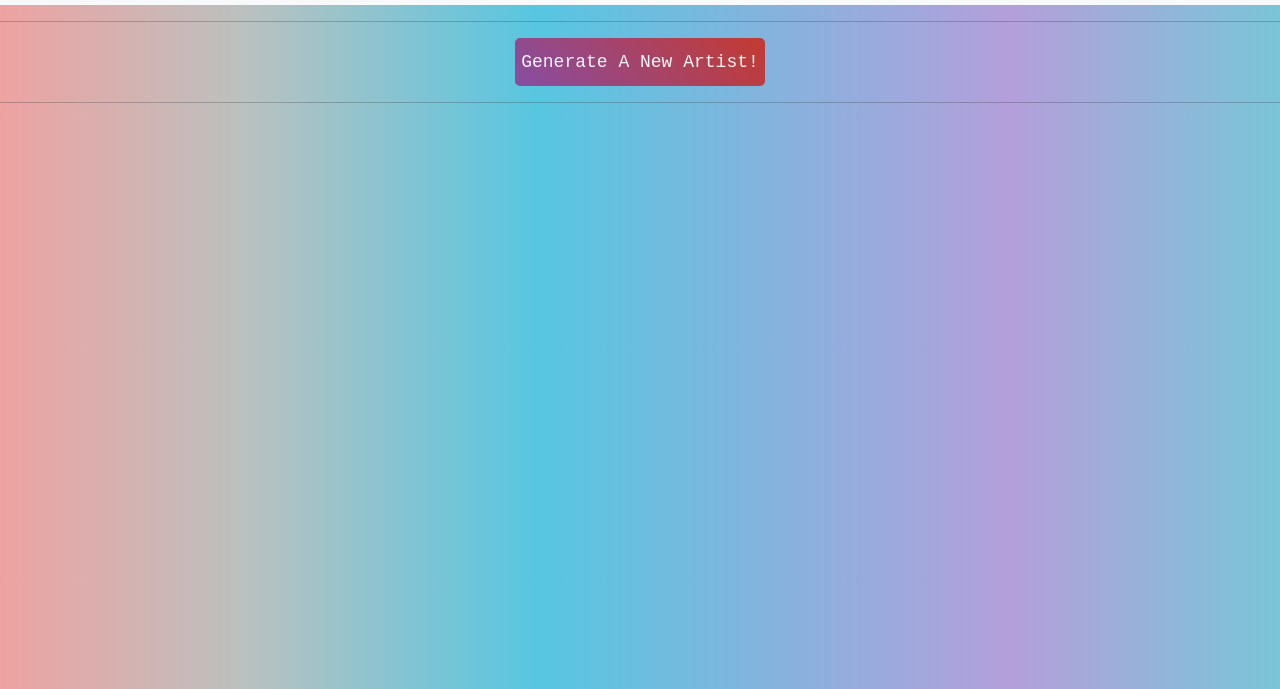
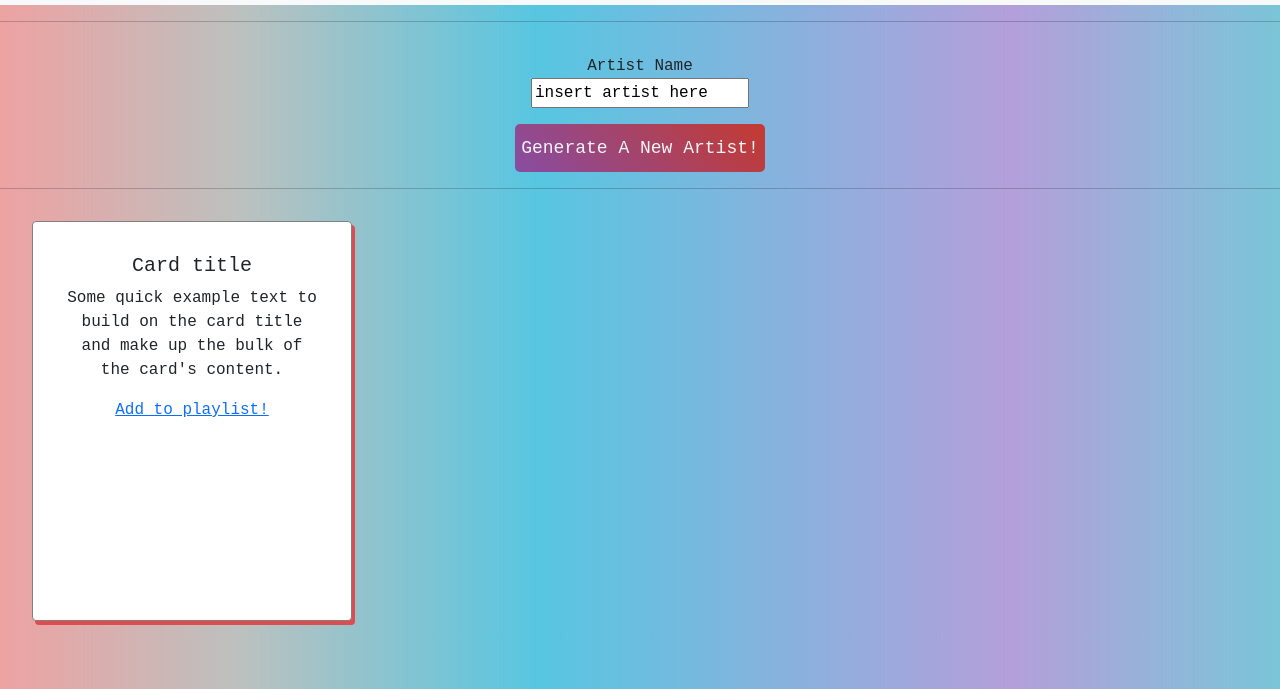
Before and after one commit to mariamnersisyan97/MusicFinderApp, a website: page index.html in a window 1280 px wide. Shown: the part 111-800 px from the top of the page. Drawn offline with nearby package versions, Linux system fonts and the light colour scheme; no server answers.

Commit message:
form added

```diff
--- a/index.css
+++ b/index.css
@@ -14,6 +14,10 @@ body {
     margin: 1rem 2rem;
     box-shadow: 3px 4px #e04b52;
     justify-content: center;
+  }
+  form {
+    text-align: center;
+    padding: 1rem;
   }
 
   button {
--- a/index.html
+++ b/index.html
@@ -70,19 +70,24 @@
 </nav>
 <hr />
 <!-- Navbar -->
+<!-- Search Form with New Artist Generator-->
+<form>
+    <label for="artist"> Artist Name</label><br>
+    <input type ="text" id="text-input" value ="insert artist here"><br>
+</form>
+<!-- button -->
 <button type="button" id="music-button">Generate A New Artist!</button>
 
 <hr />
-<!-- <div class="card" style="width: 20rem;">
+<div class="card" style="width: 20rem;">
   <div class="card-body">
     <h5 class="card-title">Card title</h5>
     <p class="card-text">Some quick example text to build on the card title and make up the bulk of the card's content.</p>
     <a href="#" id="add-to-playlist-button">Add to playlist!</a>
   </div>
-</div> -->
-<div class = "artist-card">
-  <ul id="artists-ul"></ul>
 </div>
+
+
 
     <script type="text/javascript" src="src/index.js"></script>
   <script src="https://cdn.jsdelivr.net/npm/@popperjs/core@2.10.2/dist/umd/popper.min.js" integrity="sha384-7+zCNj/IqJ95wo16oMtfsKbZ9ccEh31eOz1HGyDuCQ6wgnyJNSYdrPa03rtR1zdB" crossorigin="anonymous"></script>
--- a/src/index.js
+++ b/src/index.js
@@ -1,8 +1,11 @@
 // const baseURL = `"https://musicbrainz.org/ws/2/artist/?query=" + ${artist} + "&fmt=json"`;
+// const artist =
 const baseURL = "https://musicbrainz.org/ws/2/artist/?query=Madonna&fmt=json";
 const menu = document.getElementById("playlist");
 const musicButton = document.getElementById("music-button");
 const likeBtn = document.getElementById("add-to-playlist-button");
+const inputInit = input = document.getElementById("text-input");
+var input = document.getElementById("text-input").value;
 
 window.addEventListener("DOMContentLoaded", () => {
    buttonEvent();
@@ -66,3 +69,8 @@ function playlistEvent () {
 // submit listener for artist search
 // listener to add to favorites in dropdown (playlist add)
 // delete button
+
+// submit form with artist name
+// upon click, it generates the artist with a card
+// add to playlist click adds it to My Playlist
+// in My Playlist, you can use a delete button to remove it from list
```
